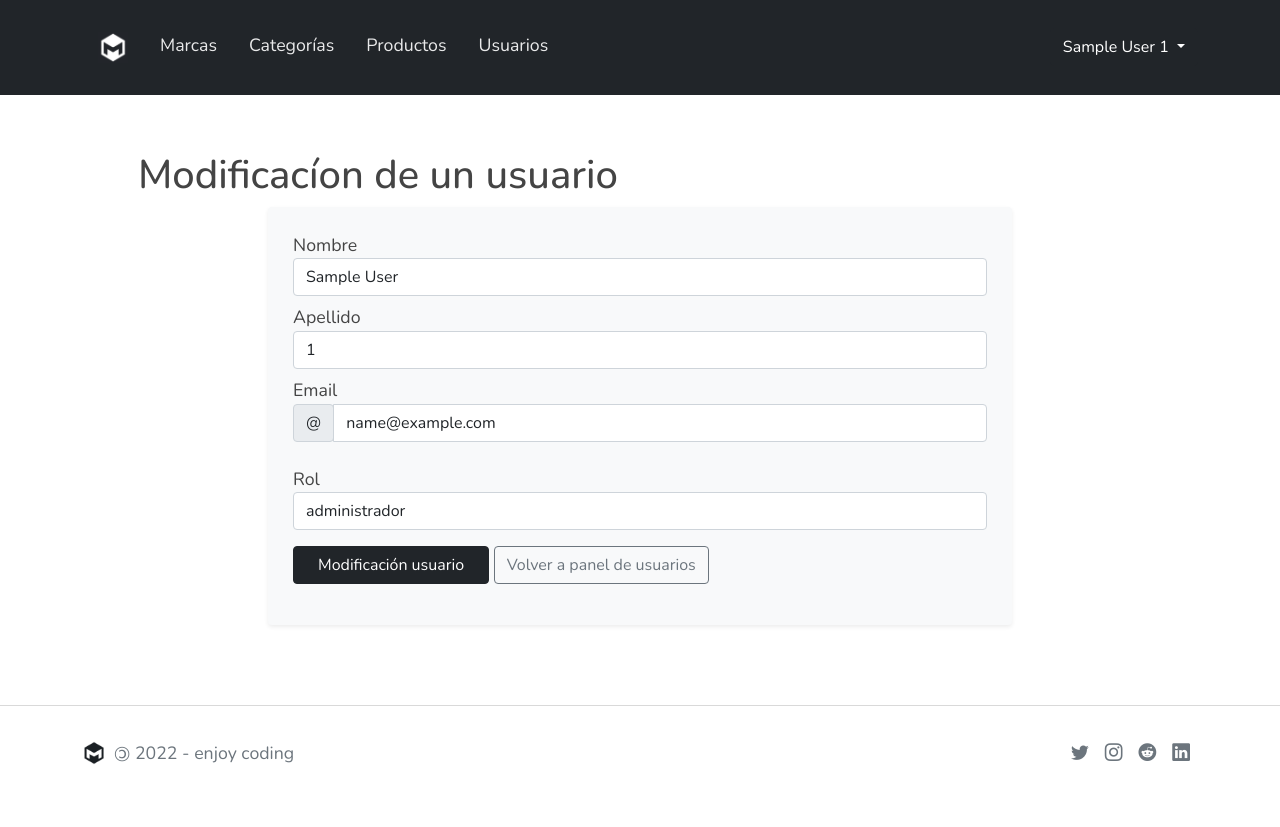
After one commit to exegeses/php-61914, a PHP site: page /formModificarUsuario.php?idUsuario=1 in a window 1280 px wide. The commit adds this page. Run offline with PHP 8.4, Linux system fonts and the light colour scheme; the visitor is signed in with stand-in values (Sample User, id 1); data comes from the database, SQL or seed files in the repository.

Commit message:
Aplicación de modificación de datos de un usuario

```diff
--- a/catalogo/adminUsuarios.php
+++ b/catalogo/adminUsuarios.php
@@ -44,12 +44,12 @@
                     <td><?= $usuario['email'] ?></td>
                     <td><?= $usuario['rol'] ?></td>
                     <td>
-                        <a href="formModificarUsuario.php?idUsuario=<?= 'idUsuario' ?>" class="btn btn-outline-secondary">
+                        <a href="formModificarUsuario.php?idUsuario=<?= $usuario['idUsuario'] ?>" class="btn btn-outline-secondary">
                             Modificar
                         </a>
                     </td>
                     <td>
-                        <a href="formEliminarUsuario.php?idUsuario=<?= 'idUsuario' ?>" class="btn btn-outline-secondary">
+                        <a href="formEliminarUsuario.php?idUsuario=<?= $usuario['idUsuario'] ?>" class="btn btn-outline-secondary">
                             Eliminar
                         </a>
                     </td>
--- /dev/null
+++ b/catalogo/formModificarUsuario.php
@@ -0,0 +1,88 @@
+<?php
+    require 'config/config.php';
+    require 'funciones/autenticacion.php';
+        autenticar();
+    require 'funciones/conexion.php';
+    require 'funciones/usuarios.php';
+
+    if( $_SESSION['idRol'] == 4 ){
+        // si es usuario administrador idRol = 4
+        $usuario = verUsuarioPorID();
+        require 'funciones/roles.php';
+        $roles = listarRoles();
+    }
+    else{
+        // si no es administrador  ej idRol = 1
+        $usuario['nombre'] = $_SESSION['nombre'];
+        $usuario['apellido'] = $_SESSION['apellido'];
+        $usuario['email'] = $_SESSION['email'];
+        $usuario['idUsuario'] = $_SESSION['idUsuario'];
+    }
+
+    include 'layout/header.php';
+    include 'layout/nav.php';
+?>
+
+    <main class="container py-4">
+        <h1>Modificacíon de un usuario</h1>
+
+
+        <div class='alert bg-light p-4 col-8 mx-auto shadow-sm'>
+            <form action="modificarUsuario.php" method="post">
+
+                <div class='form-group mb-2'>
+                    <label for="nombre">Nombre</label>
+                    <input type="text" name="nombre"
+                           value="<?= $usuario['nombre'] ?>"
+                           class='form-control' id="nombre" required>
+                </div>
+                <div class='form-group mb-2'>
+                    <label for="apellido">Apellido</label>
+                    <input type="text" name="apellido"
+                           value="<?= $usuario['apellido'] ?>"
+                           class='form-control' id="apellido" required>
+                </div>
+                <div class='form-group'>
+                    <label for="email">Email</label>
+                    <div class="input-group mb-4">
+                        <div class="input-group-prepend">
+                            <div class="input-group-text">@</div>
+                        </div>
+                        <input type="email" name="email"
+                               value="<?= $usuario['email'] ?>"
+                               class="form-control" id="email" required>
+                    </div>
+                </div>
+<?php
+    //si es usuario admin
+    if( $_SESSION['idRol'] == 4 ){
+?>
+                <div class='form-group'>
+                    <label for="rol">Rol</label>
+                    <select name="idRol" id="rol" class="form-control">
+        <?php
+            while( $rol = mysqli_fetch_assoc($roles) ){
+        ?>
+                        <option <?= ( $rol['idRol'] == $usuario['idRol'])?'selected':'' ?> value="<?= $rol['idRol'] ?>"><?= $rol['rol'] ?></option>
+        <?php
+            }
+        ?>
+                    </select>
+                </div>
+<?php
+    }
+?>
+
+                <input type="hidden" name="idUsuario" value="<?= $usuario['idUsuario'] ?>">
+
+                <button class='btn btn-dark my-3 px-4'>Modificación usuario</button>
+                <a href="adminUsuarios.php" class='btn btn-outline-secondary'>
+                    Volver a panel de usuarios
+                </a>
+            </form>
+
+        </div>
+
+    </main>
+
+<?php  include 'layout/footer.php';  ?>
--- a/catalogo/funciones/autenticacion.php
+++ b/catalogo/funciones/autenticacion.php
@@ -40,6 +40,7 @@
             $_SESSION['idUsuario'] = $datosUsuario['idUsuario'];
             $_SESSION['nombre'] = $datosUsuario['nombre'];
             $_SESSION['apellido'] = $datosUsuario['apellido'];
+            $_SESSION['email'] = $email;
             $_SESSION['idRol'] = $datosUsuario['idRol'];
 
             //redireccionar a admin
--- /dev/null
+++ b/catalogo/funciones/roles.php
@@ -0,0 +1,15 @@
+<?php
+
+function listarRoles() : mysqli_result | false
+{
+    $link = conectar();
+    $sql = "SELECT idRol, rol FROM roles";
+
+    try{
+        $resultado = mysqli_query($link, $sql);
+        return $resultado;
+    } catch (Exception $e) {
+        echo $e->getMessage();
+        return false;
+    }
+}
--- a/catalogo/funciones/usuarios.php
+++ b/catalogo/funciones/usuarios.php
@@ -11,6 +11,25 @@
         try {
             $resultado = mysqli_query($link, $sql);
             return  $resultado;
+        }
+        catch ( Exception $e ){
+            echo $e->getMessage();
+            return false;
+        }
+    }
+
+    function verUsuarioPorID() : array | false
+    {
+        $idUsuario = $_GET['idUsuario'];
+        $link = conectar();
+        $sql = "SELECT idUsuario, nombre, apellido, email,
+                           idRol
+                       FROM usuarios
+                   WHERE idUsuario = ".$idUsuario;
+        try {
+            $resultado = mysqli_query($link, $sql);
+            $usuario = mysqli_fetch_assoc($resultado);
+            return  $usuario;
         }
         catch ( Exception $e ){
             echo $e->getMessage();
--- a/catalogo/layout/nav.php
+++ b/catalogo/layout/nav.php
@@ -41,7 +41,7 @@
                         </li>
                         <li><hr class="dropdown-divider"></li>
                         <li>
-                            <a class="dropdown-item" href="#">
+                            <a class="dropdown-item" href="formModificarUsuario.php?idUsuario=<?= $_SESSION['idUsuario'] ?>">
                                 <i class="bi bi-file-person"></i>
                                 Modificar perfil
                             </a>
```
Also changed, not shown: catalogo/index.php (added, +38 -0 lines).
